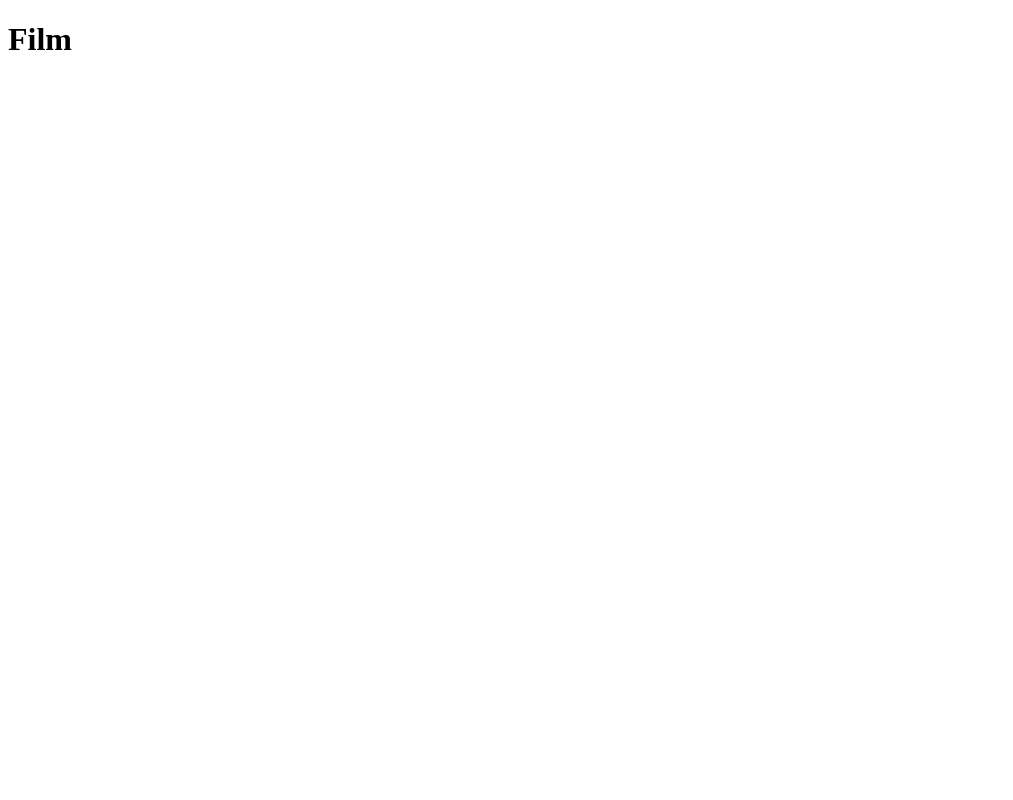
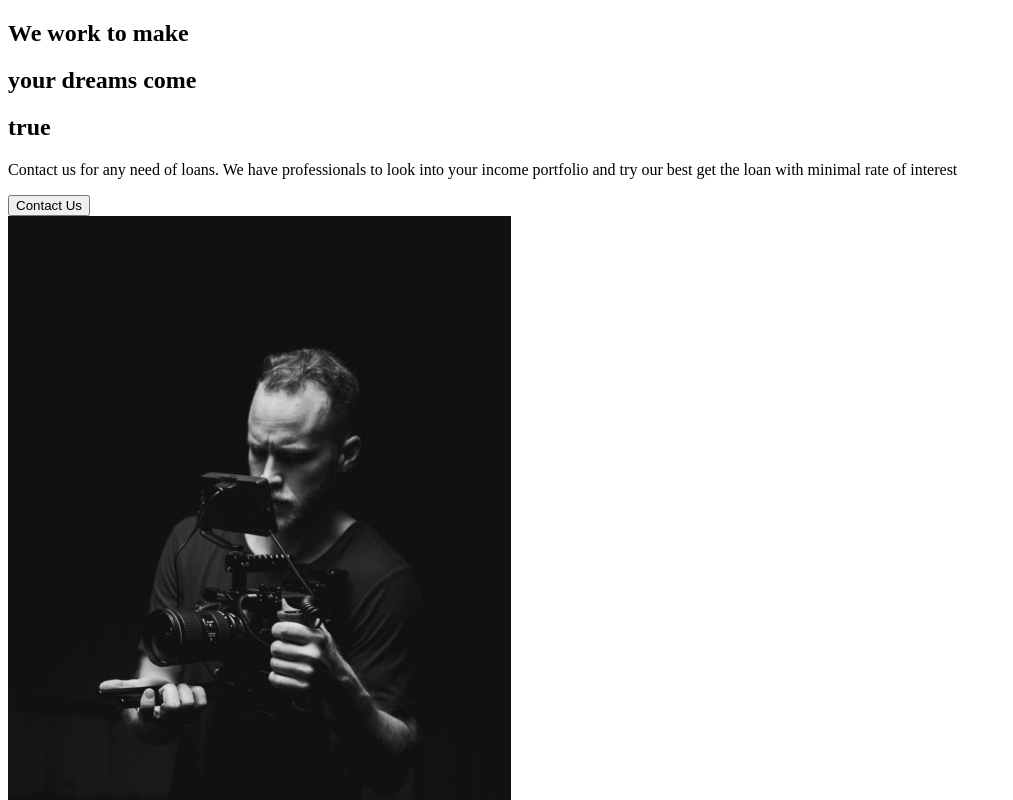
Before and after one commit to VIJETH-SATISH/the-creative-react-course-capture, a React (Create React App) app: page / in a window 1280 px wide. Shown: the top 800 px of the page, without its empty margins (0-1013 px from the left). Built offline with nearby package versions, Linux system fonts and the light colour scheme.

Commit message:
2.About Section

```diff
--- a/src/App.js
+++ b/src/App.js
@@ -1,14 +1,15 @@
 import React from "react";
+import AboutSection from "./components/AboutSection";
+import AboutUs from "./pages/AboutUs";
 
 function App() {
   return (
     <div className="App">
-      <h1>Film</h1>
+      <AboutUs />
     </div>
   );
 }
 
-
 export default App;
 
 //What are these packages
--- /dev/null
+++ b/src/components/AboutSection.js
@@ -0,0 +1,35 @@
+import React from "react";
+import home1 from "../img/home1.png";
+
+const AboutSection = () => {
+  return (
+    <div>
+      <div className="description">
+        <div className="title">
+          <div className="hide">
+            <h2>We work to make</h2>
+          </div>
+          <div className="hide">
+            <h2>
+              your <span>dreams </span>come{" "}
+            </h2>
+          </div>
+          <div className="hide">
+            <h2>true</h2>
+          </div>
+        </div>
+        <p>
+          Contact us for any need of loans. We have professionals to look into
+          your income portfolio and try our best get the loan with minimal rate
+          of interest
+        </p>
+        <button>Contact Us</button>
+      </div>
+      <div className="image">
+        <img src={home1} alt="guy with a Banking experience" />
+      </div>
+    </div>
+  );
+};
+
+export default AboutSection;
--- /dev/null
+++ b/src/pages/AboutUs.js
@@ -0,0 +1,12 @@
+import React from "react";
+import AboutSection from "../components/AboutSection";
+
+const AboutUs = () => {
+  return (
+    <div>
+      <AboutSection />
+    </div>
+  );
+};
+
+export default AboutUs;
```
